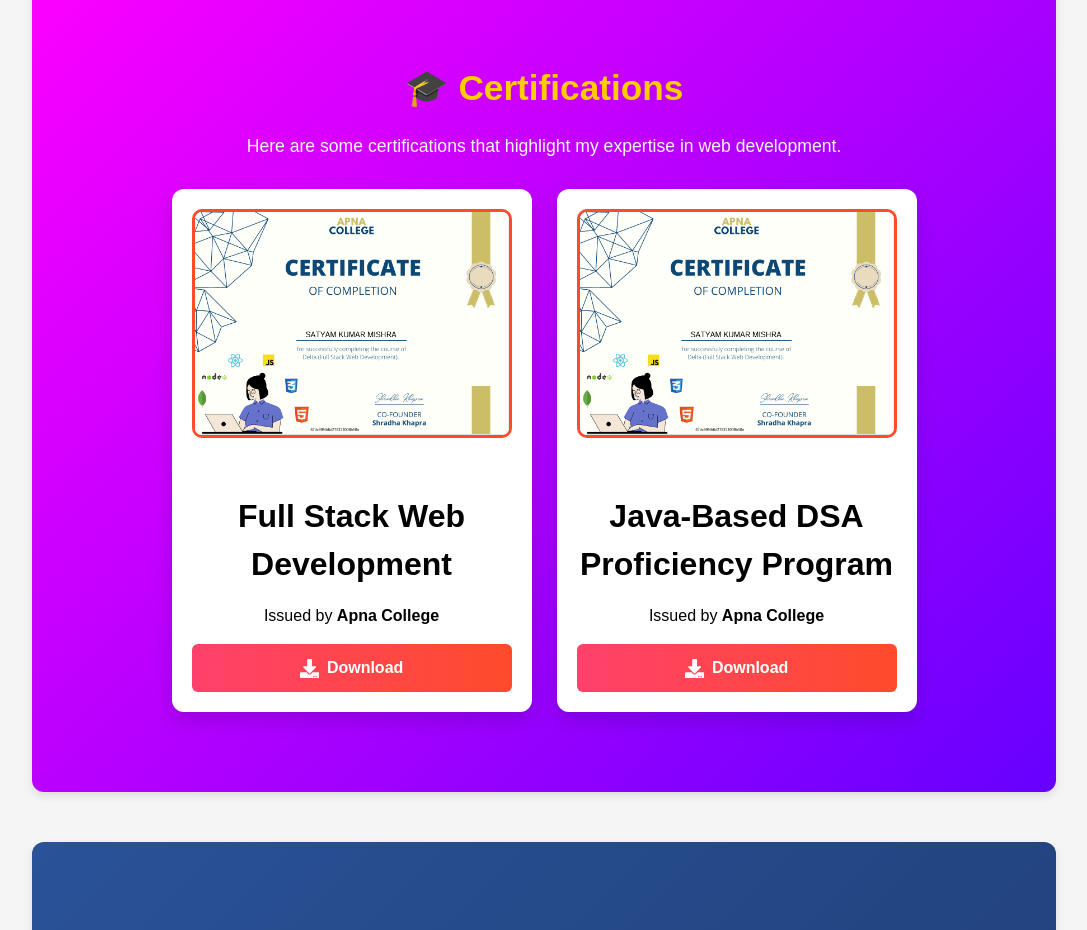
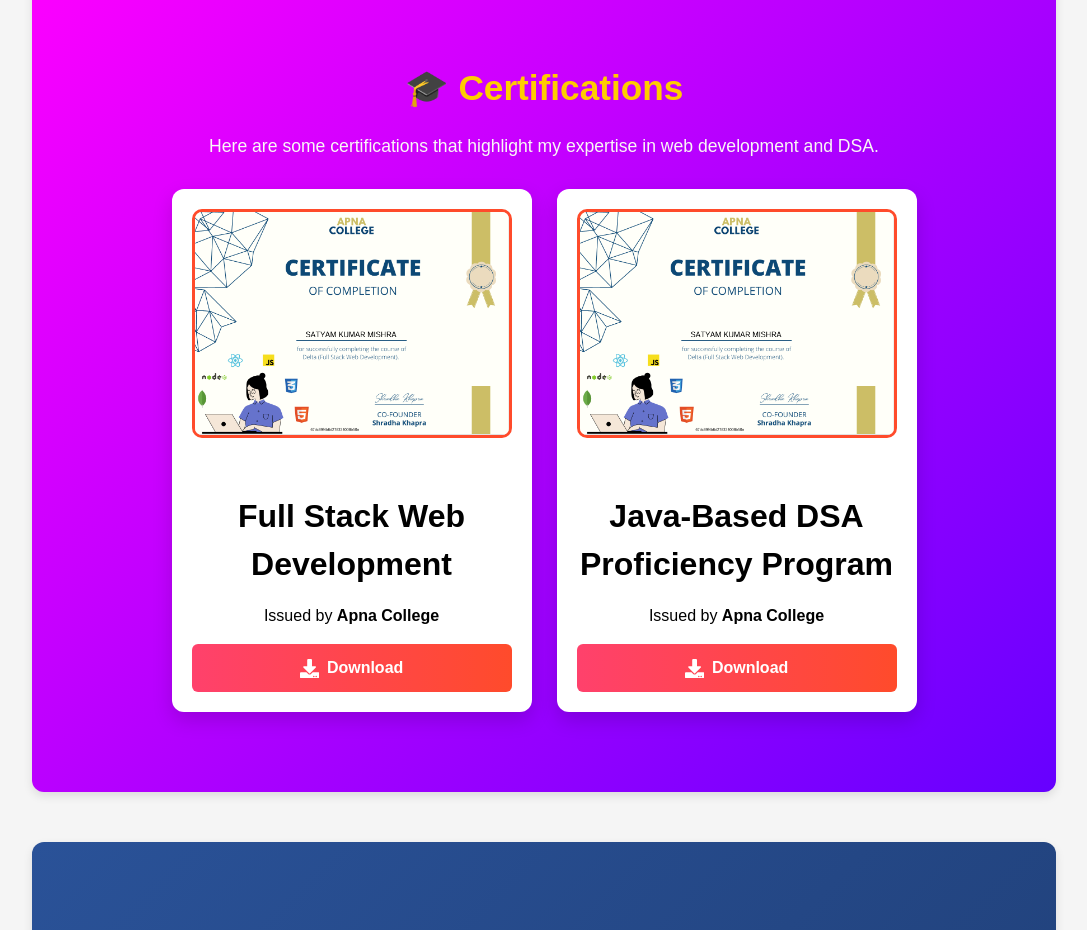
Before and after one commit to Satyam6201/portfolio-website, a React (Vite) app: page / in a window 1280 px wide. Shown: the part 9940-10870 px from the top of the page, without its empty margins (96-1183 px from the left). Built offline with nearby package versions, Linux system fonts and the light colour scheme.

Commit message:
Add Feature

```diff
--- a/src/component/Certifications.jsx
+++ b/src/component/Certifications.jsx
@@ -9,7 +9,7 @@ function Certifications() {
     <section id="certifications" className="certifications">
       <h2>🎓 Certifications</h2>
       <p className="cert-description">
-        Here are some certifications that highlight my expertise in web development.
+        Here are some certifications that highlight my expertise in web development and DSA.
       </p>
 
       <div className="certificates-container">
```
